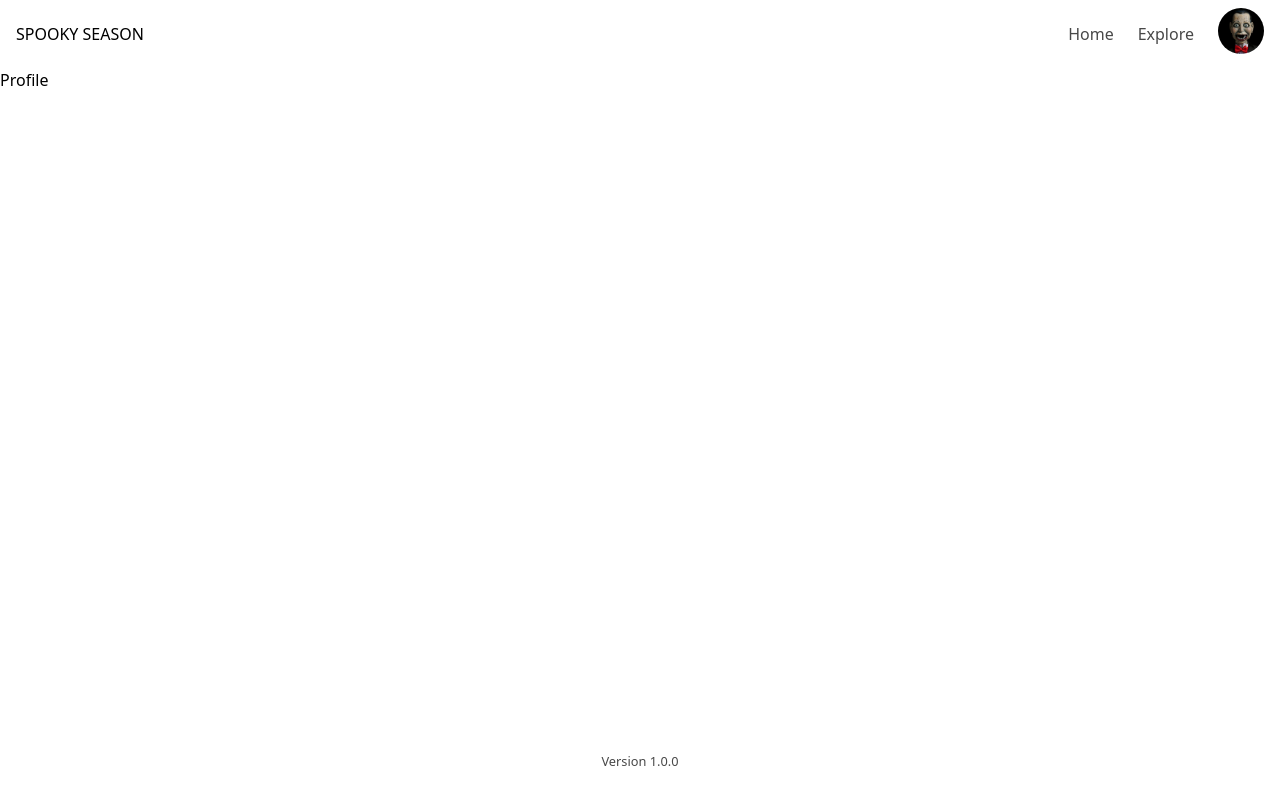
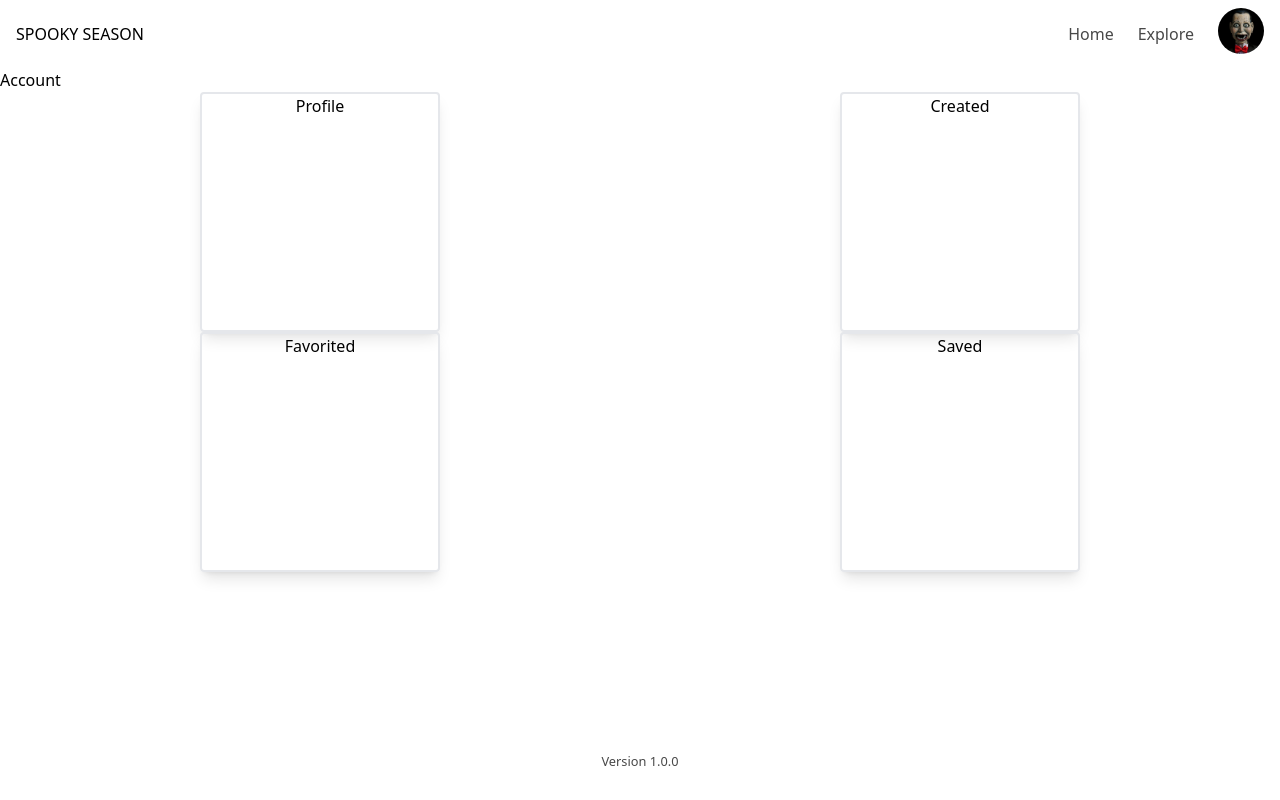
Before and after one commit to chingu-voyages/v41-bears-team-31, a Next.js app: page /profile in a window 1280 px wide. Built offline with nearby package versions, Linux system fonts and the light colour scheme.

Commit message:
merged from dev

```diff
--- /dev/null
+++ b/components/Profile/ProfileTile.tsx
@@ -0,0 +1,13 @@
+import { NextPage } from 'next';
+import React from 'react';
+import { PageLayout } from '..';
+
+const Profile = ({ title }) => {
+  return (
+    <div className="m-auto block h-60 w-60 rounded border-2 border-solid shadow-lg">
+      <h2 className="text-black-500 text-center ">{title}</h2>
+    </div>
+  );
+};
+
+export default Profile;
--- /dev/null
+++ b/components/Profile/index.tsx
@@ -0,0 +1 @@
+export { default as Profile } from './ProfileTile';
--- a/pages/profile/index.tsx
+++ b/pages/profile/index.tsx
@@ -1,9 +1,19 @@
-import { NextPage } from 'next';
-import React from 'react';
+import type { NextPage } from 'next';
 import { PageLayout } from '../../components';
+import ProfileTile from '../../components/Profile/ProfileTile';
 
 const Profile: NextPage = () => {
-  return <PageLayout title="Profile">Profile</PageLayout>;
+  return (
+    <PageLayout>
+      <h1>Account</h1>
+      <div className=" container m-auto grid grid-cols-2">
+        <ProfileTile title={'Profile'} />
+        <ProfileTile title={'Created'} />
+        <ProfileTile title={'Favorited'} />
+        <ProfileTile title={'Saved'} />
+      </div>
+    </PageLayout>
+  );
 };
 
 export default Profile;
--- /dev/null
+++ b/pages/publishedPost/index.tsx
@@ -0,0 +1,8 @@
+import type { NextPage } from 'next';
+import { PageLayout } from '../../components';
+
+const PublishedPost: NextPage = () => {
+  return <PageLayout></PageLayout>;
+};
+
+export default PublishedPost;
```
